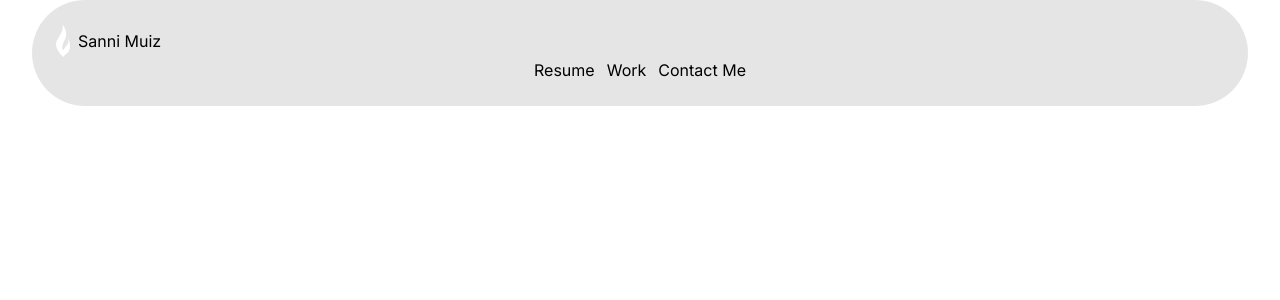
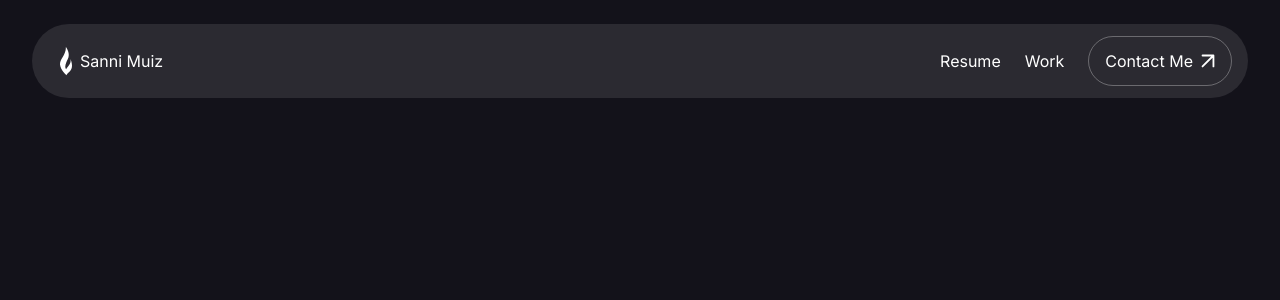
Before and after one commit to okoye-dev/muiz-sanni, a Next.js app: page / in a window 1280 px wide. Shown: the top 300 px of the page. Built offline with nearby package versions, Linux system fonts and the light colour scheme.

Commit message:
Navbar setup

```diff
--- a/app/page.tsx
+++ b/app/page.tsx
@@ -2,7 +2,7 @@ import Navbar from "@/components/Navbar";
 
 export default function Home() {
   return (
-    <div className="px-8">
+    <div className="px-8 bg-bg min-h-screen text-white py-6">
       <Navbar />
     </div>
   );
--- /dev/null
+++ b/components/ContactMe.tsx
@@ -0,0 +1,16 @@
+import React, { FC } from "react";
+import arrow from "@/assets/svgs/arrow-tr.svg";
+import Image from "next/image";
+
+const ContactMe: FC = () => {
+  return (
+    <button
+      type="button"
+      className="rounded-full flex items-center gap-2 hover:bg-white/10 duration-300 border-white/30 border px-4 py-3"
+    >
+      Contact Me <Image src={arrow} alt="arrow" width={14} height={14} />
+    </button>
+  );
+};
+
+export default ContactMe;
--- a/components/Navbar.tsx
+++ b/components/Navbar.tsx
@@ -1,8 +1,8 @@
 import React, { FC } from "react";
 import logo from "@/assets/svgs/logo.svg";
 import Image from "next/image";
-
-interface IProps {}
+import ContactMe from "./ContactMe";
+import Link from "next/link";
 
 const navLinks = [
   {
@@ -14,20 +14,26 @@ const navLinks = [
     to: "work",
   },
   {
-    title: <button type="button">Contact Me</button>,
+    title: <ContactMe />,
     to: "resume",
   },
 ];
 
-const Navbar: FC<IProps> = () => {
+const Navbar: FC = () => {
   return (
-    <div className="w-full bg-black/10 items-center justify-between rounded-full p-4 sm:p-6 gap-3">
-      <div className="flex items-center gap-2">
-        <Image src={logo} alt="logo" width={14} height={14} /> Sanni Muiz
-      </div>
-      <ul className="flex gap-3 items-center justify-center">
+    <div className="w-full bg-white/10 items-center flex justify-between rounded-full px-4 py-3  gap-3">
+      <Link href={"/"} className="flex items-center gap-2 px-3">
+        <Image src={logo} alt="logo" width={14} height={14} className="w-3" />{" "}
+        Sanni Muiz
+      </Link>
+      <ul className="flex gap-6 items-center justify-center">
         {navLinks.map((link, i) => (
-          <li key={i}>{link.title}</li>
+          <li
+            key={i}
+            className="cursor-pointer hover:text-white/80 duration-300"
+          >
+            {link.title}
+          </li>
         ))}
       </ul>
     </div>
--- a/tailwind.config.ts
+++ b/tailwind.config.ts
@@ -9,8 +9,7 @@ const config: Config = {
   theme: {
     extend: {
       colors: {
-        background: "var(--background)",
-        foreground: "var(--foreground)",
+        bg: "#13121A",
       },
     },
   },
```
Also changed, not shown: assets/svgs/arrow-tr.svg (added).
